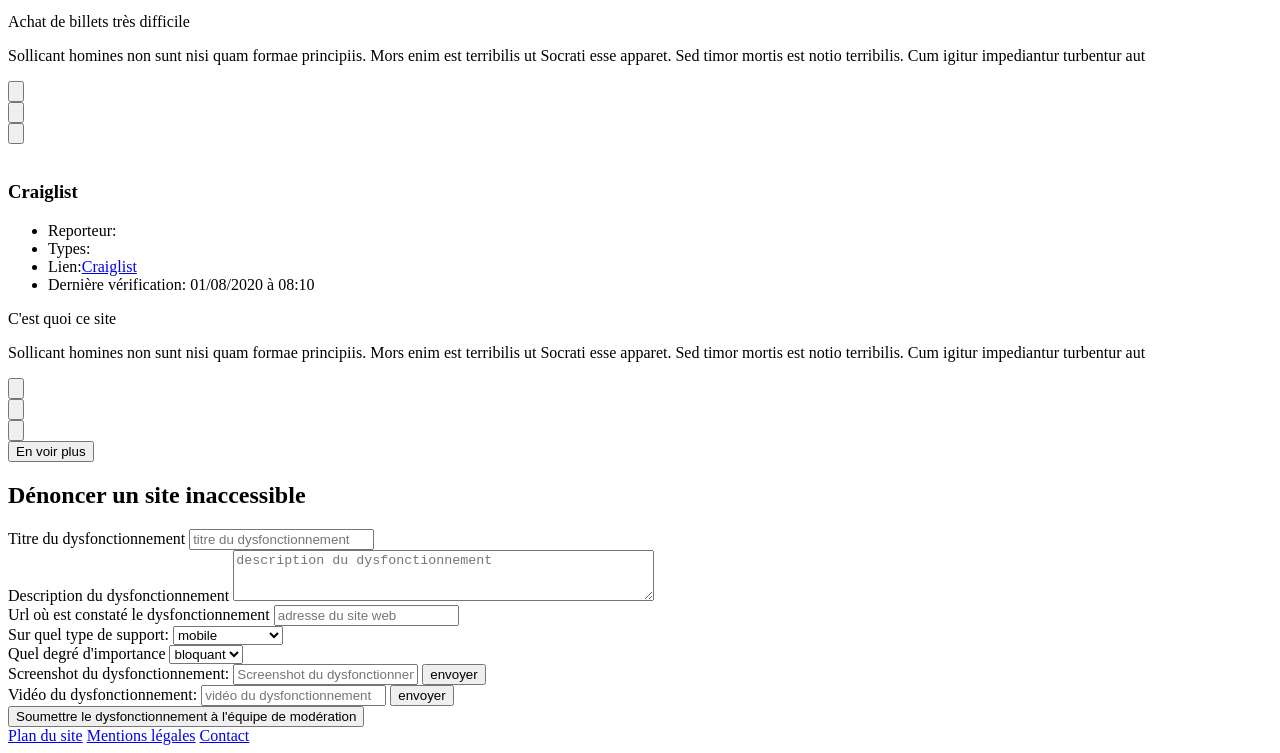
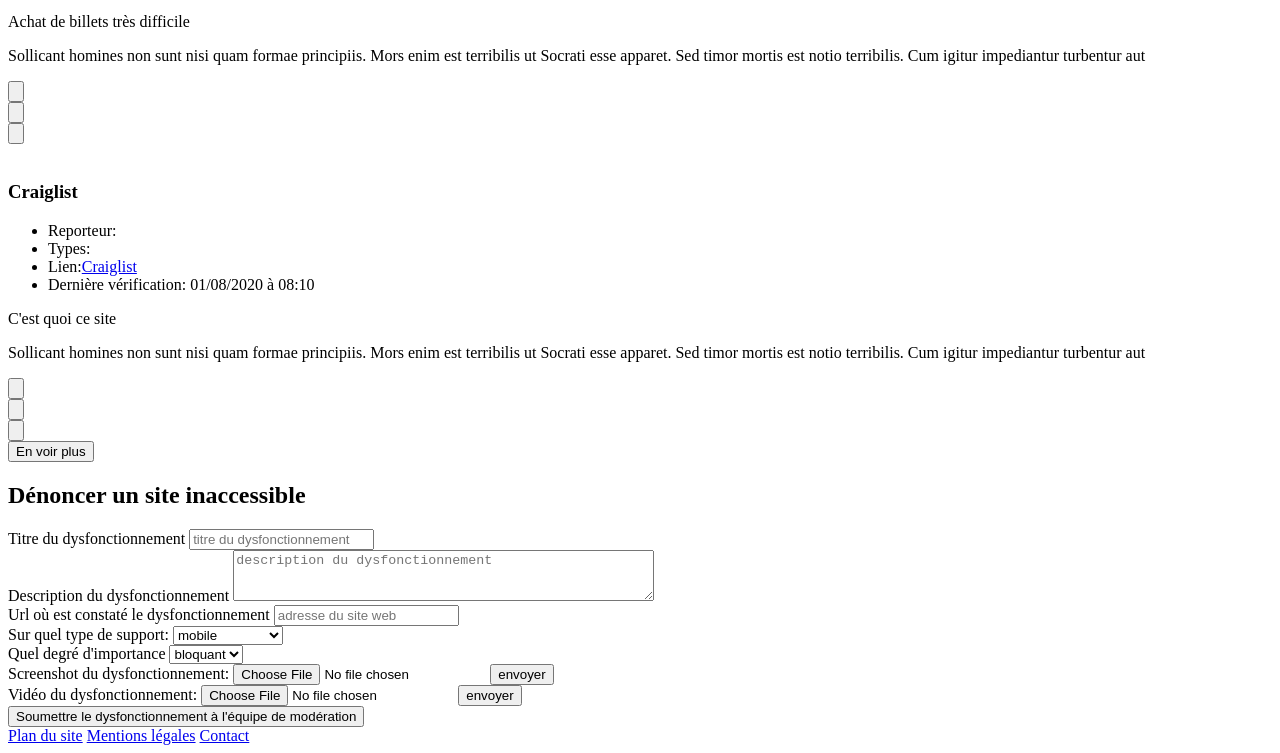
Before and after one commit to GregoryMenzikoff/Projet-Html, a plain HTML site: page index.html in a window 1280 px wide. Shown: the part 2179-2932 px from the top of the page. Drawn offline with Linux system fonts and the light colour scheme.

Commit message:
modif formulaire

```diff
--- a/index.html
+++ b/index.html
@@ -180,14 +180,15 @@
                         <option value="casse-tête">casse</option>
                     </select>
                 </div>
+                <!--Voir pour formaulaire de fichier et non de text-->
                 <div>
                     <label for="screenshot">Screenshot du dysfonctionnement:</label>
-                    <input type="text" name="screenshot" id="screenshot" placeholder="Screenshot du dysfonctionnement">
+                    <input type="file" name="screenshot" id="screenshot" accept="image/png, image/webp">
                     <button type="submit">envoyer</button>
                 </div>
                 <div>
                     <label for="video">Vidéo du dysfonctionnement:</label>
-                    <input type="text" name="video" id="video" placeholder="vidéo du dysfonctionnement">
+                    <input type="file" name="video" id="video" accept="video/mp4">
                     <button type="submit">envoyer</button>
                 </div>
                 <button type="submit">Soumettre le dysfonctionnement à l'équipe de modération</button>
```
